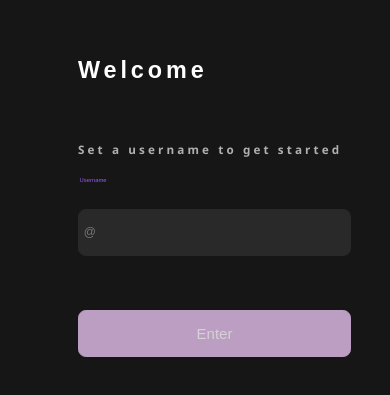
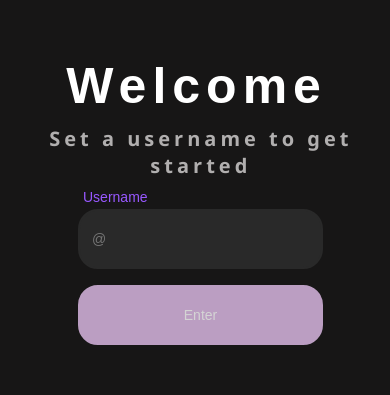
Before and after one commit to Achref-dot-afk/chat-app, a website: page public/index.html in a window 390 px wide. Shown: the part 213-608 px from the top of the page. Drawn offline with Linux system fonts and the light colour scheme.

Commit message:
Update stylelog.css

```diff
--- a/public/stylelog.css
+++ b/public/stylelog.css
@@ -1,11 +1,11 @@
-* {
+*{
   margin: 0;
   padding: 0;
   box-sizing: border-box;
-  font-family: 'ubuntu', sans-serif;
+  font-family : 'ubuntu' , sans-serif;
+
 }
-
-body {
+body{
   background-color: rgb(23, 22, 22);
   background-blend-mode: multiply;
   width: 100%;
@@ -13,114 +13,116 @@ body {
   display: flex;
   flex-wrap: wrap;
 }
-
-h1 {
+h1{
   position: absolute;
   color: white;
   text-align: center;
-  top: 32%;
-  left: 20%;
-  font-size: 4vw;
-  letter-spacing: 0.6vw;
+  top: 35%;
+  left: 33%;
+  font-size: 50px;
+  letter-spacing: 6px;
 }
-
-h3 {
+h3{
   position: absolute;
   color: rgb(177, 175, 175);
   text-align: center;
   top: 42%;
-  left: 20%;
-  font-size: 1.6vw;
+  left: 33%;
+  font-size: 20px;
   font-family: 'Segoe UI', Tahoma, Geneva, Verdana, sans-serif;
-  letter-spacing: 0.4vw;
+  letter-spacing: 4px;
 }
-
+i{
+  position: absolute;
+  color: white;
+  text-align: center;
+  top: 35%;
+  left: 47%;
+  font-size: 50px;
+}
 .usernamelabel {
   display: block;
   color: rgb(152, 88, 255);
-  font-size: 0.8vw;
-  padding: 0.2vw 0.2vw;
+  font-size: 14px;
+  padding: 5px 5px;
   position: absolute;
-  top: 46%;
-  left: 20%;
+  top: 47%;
+  left: 33%;
+
 }
 
 #usernameField {
   display: block;
-  width: 40vw;
-  height: 6vw;
+  width: 400px;
+  height: 60px;
   background-color: #292929;
-  border-radius: 2vw;
-  border: 0.2vw solid #292929;
-  padding: 0vw 1.2vw;
+  border-radius: 20px;
+  border: 2px solid #292929;
+  padding: 0px 12px;
   outline: none;
   caret-color: rgb(152, 88, 255);
   color: rgb(212, 212, 212);
-  font-size: 25px;
-  transition-duration: 0.2s;
+  font-size: 14px;
+  transition-duration: .2s;
   position: absolute;
   top: 50%;
-  left: 20%;
+  left: 33%;
 }
 
 #usernameField:focus,
 #usernameField:valid {
-  border: 0.2vw solid rgb(152, 88, 255);
-  transition-duration: 0.2s;
+  border: 2px solid rgb(152, 88, 255);
+  transition-duration: .2s;
 }
-
-.loginbutton {
+.loginbutton{
   display: block;
-  width: 40vw;
-  height: 6vw;
+  width: 400px;
+  height: 60px;
   background-color: rgb(187, 158, 194);
-  border-radius: 2vw;
-  border: 0.2vw solid rgb(187, 158, 194);
-  padding: 0vw 1.2vw;
+  border-radius: 20px;
+  border: 2px solid rgb(187, 158, 194);
+  padding: 0px 12px;
   outline: none;
   caret-color: rgb(152, 88, 255);
   color: rgb(212, 212, 212);
-  font-size: 0.8vw;
-  transition-duration: 0.2s;
+  font-size: 14px;
+  transition-duration: .2s;
   position: absolute;
-  top: 62%;
-  left: 20%;
+  top: 57%;
+  left: 33%;
 }
-
-.loginbutton:hover {
+.loginbutton:hover{
   background-color: rgb(152, 88, 255);
-  border: 0.2vw solid rgb(152, 88, 255);
-  transition-duration: 0.2s;
+  border: 2px solid rgb(152, 88, 255);
+  transition-duration: .2s;
   cursor: pointer;
 }
+@media (max-width : 600px){
+  .loginbutton{
+    width: 245px;
+    left : 20%;
+    top: 59%;
+  }
+  #usernameField
+  {
+    width: 245px;
+    left : 20%;
+    top: 50%;
+  }
+  .usernamelabel{
+    left : 20%;
+    top: 47%;
+  }
+  h1{
+    left : 17%;
+    top: 32%;
+  }
+  h3{
+    left : 3%;
+    top: 40%;
+  }
+  /* styling the chat.html */
 
-/* Media Queries for Responsive Design */
 
-@media (max-width: 768px) {
-  h1 {
-      font-size: 6vw;
-      letter-spacing: 1vw;
-  }
 
-  h3 {
-      font-size: 3vw;
-      letter-spacing: 0.8vw;
-  }
-
-  .usernamelabel {
-      font-size: 1.5vw;
-      padding: 0.4vw 0.4vw;
-  }
-
-  #usernameField {
-      width: 70vw;
-      height: 12vw;
-      font-size: 12px;
-  }
-
-  .loginbutton {
-      width: 70vw;
-      height: 12vw;
-      font-size: 15px;
-  }
 }
```
